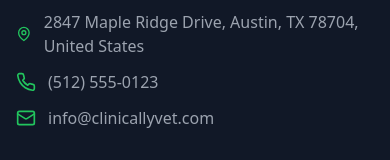
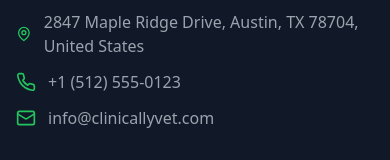
Before and after one commit to fitjoseph/clinicallyVet, a React (Vite) app: page /contact in a window 390 px wide. Shown: the part 3638-3798 px from the top of the page. Built offline with nearby package versions, Linux system fonts and the light colour scheme.

Commit message:
Add +1 to phone number in footer

```diff
--- a/src/components/Footer.tsx
+++ b/src/components/Footer.tsx
@@ -54,7 +54,7 @@ const Footer: React.FC = () => {
               </div>
               <div className="flex items-center space-x-3">
                 <Phone className="h-5 w-5 text-green-500" />
-                <span className="text-gray-400">(512) 555-0123</span>
+                <span className="text-gray-400">+1 (512) 555-0123</span>
               </div>
               <div className="flex items-center space-x-3">
                 <Mail className="h-5 w-5 text-green-500" />
```
